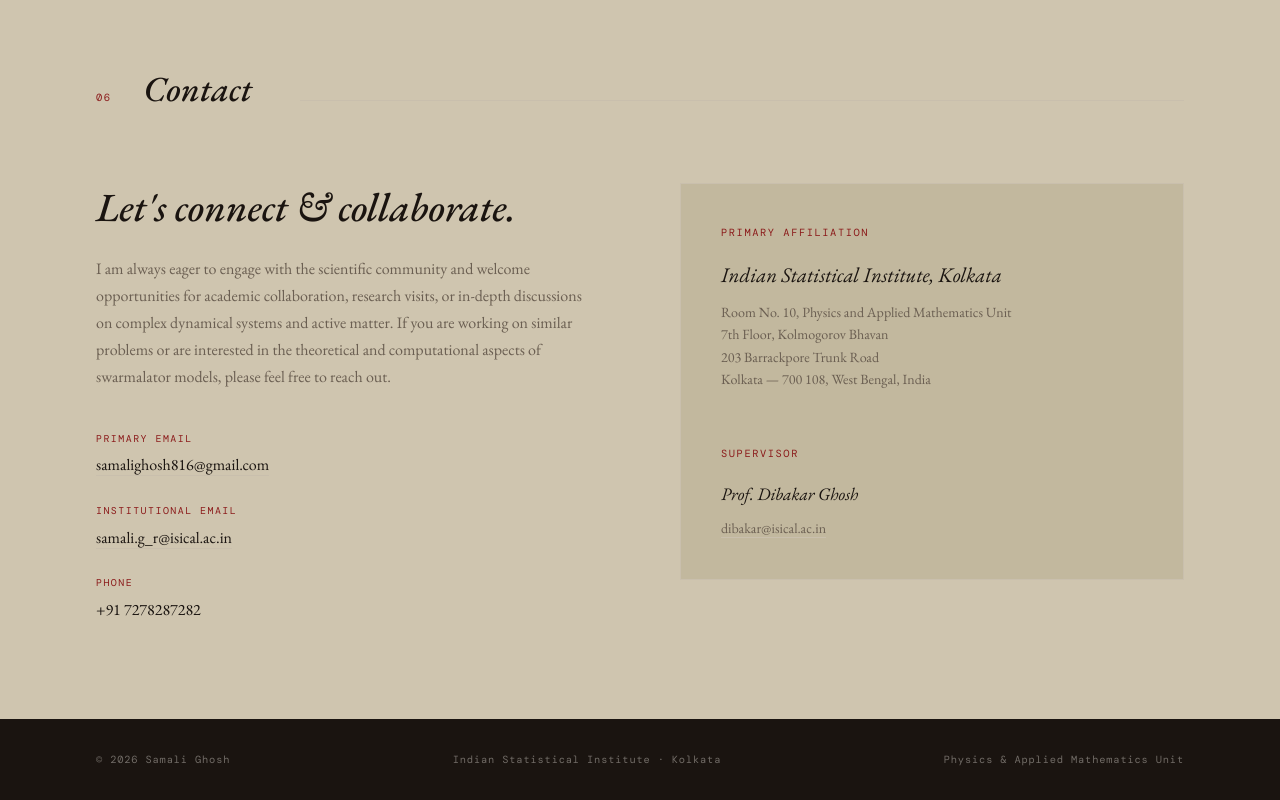
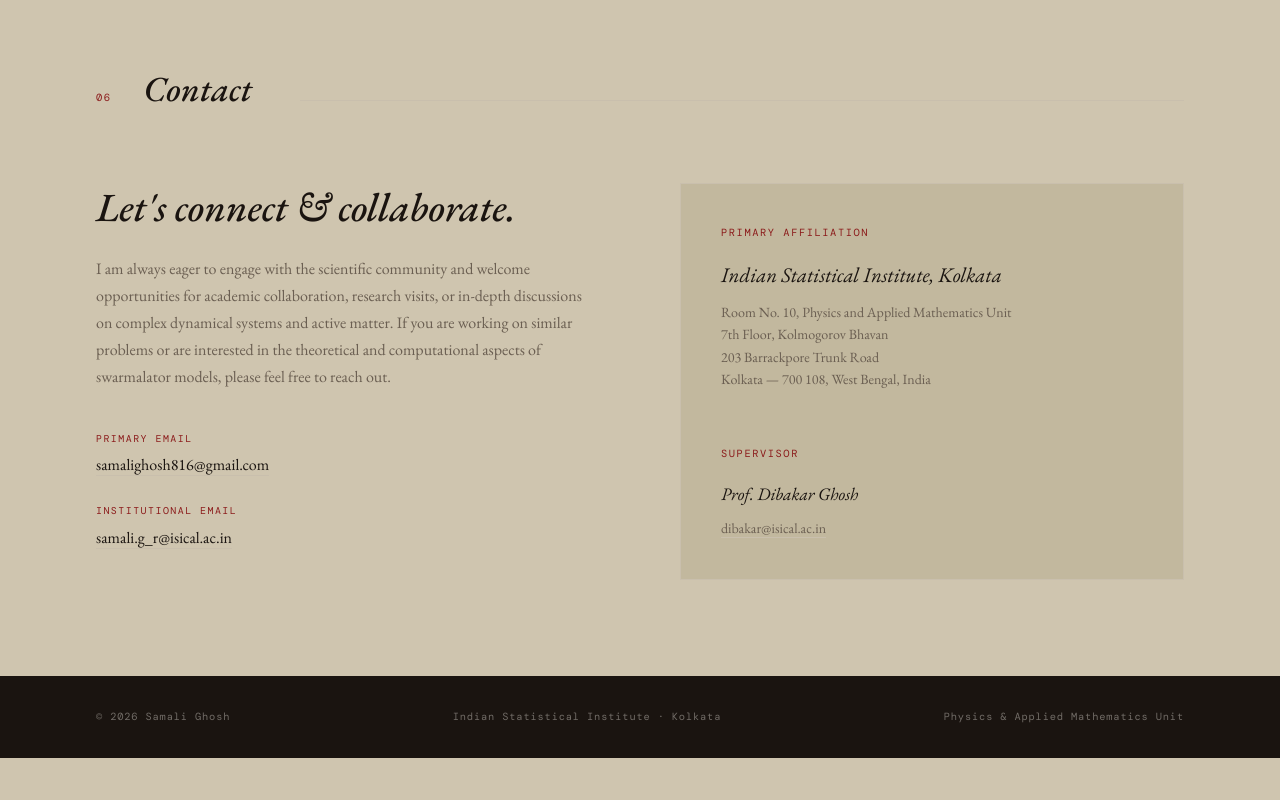
Before and after one commit to Samali-create/Samali-create.github.io, a plain HTML site: page index.html in a window 1280 px wide. Shown: the part 5177-5977 px from the top of the page. After the commit the page ends 5935 px from the top, so only its background shows below. Drawn offline with nearby package versions, Linux system fonts and the light colour scheme; a web font is replaced by a local one.

Commit message:
Update index.html

```diff
--- a/index.html
+++ b/index.html
@@ -1144,10 +1144,6 @@
           <span class="contact-label">Institutional Email</span>
           <span class="contact-value"><a href="mailto:samali.g_r@isical.ac.in">samali.g_r@isical.ac.in</a></span>
         </div>
-        <div class="contact-item">
-          <span class="contact-label">Phone</span>
-          <span class="contact-value">+91 7278287282</span>
-        </div>
       </div>
     </div>
     <div class="affiliation-card reveal">
```
